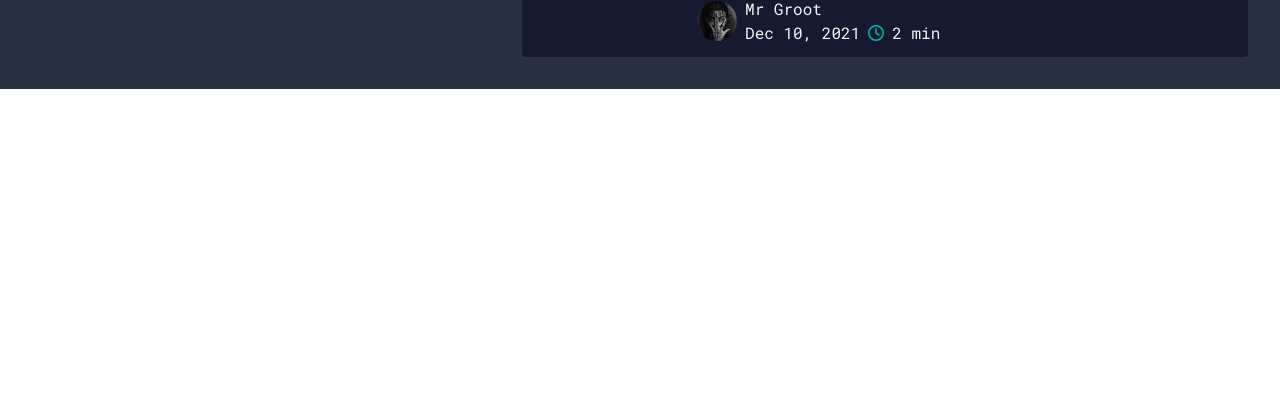
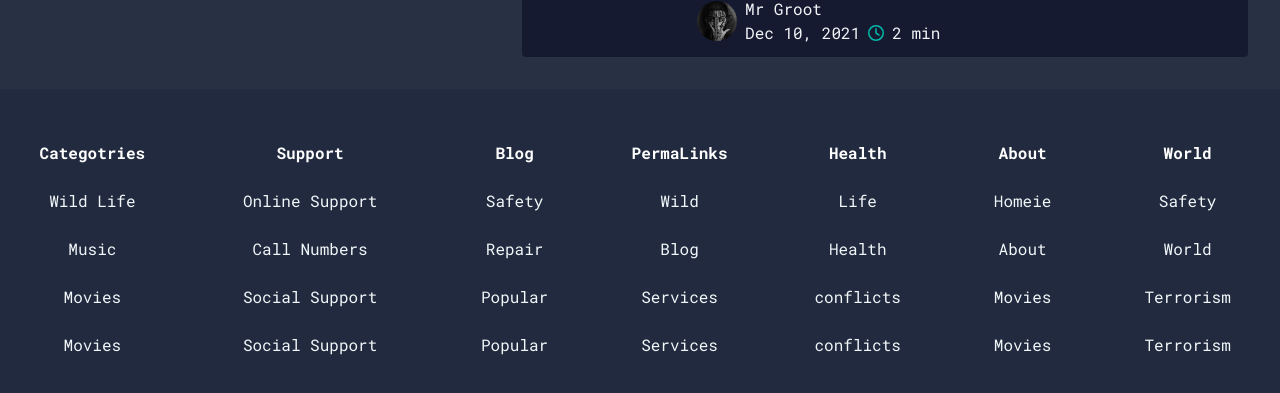
Before and after one commit to MrGrootx/x-blog, a React (Vite) app: page / in a window 1280 px wide. Shown: the part 1391-1784 px from the top of the page. Before the commit the page ends 1480 px from the top, so only its background shows below. Built offline with nearby package versions, Linux system fonts and the light colour scheme; a web font is replaced by a local one.

Commit message:
feat: footer

```diff
--- /dev/null
+++ b/src/components/TheFooter.jsx
@@ -0,0 +1,115 @@
+const TheFooter = () => {
+  return (
+    <div className="bg-ctm3 w-screen">
+      <section className="container mx-auto  py-10">
+        <table className="w-full">
+          <thead className="text-white">
+            <th className="py-3">Categotries</th>
+            <th className="py-3">Support</th>
+            <th className="py-3">Blog</th>
+            <th className="py-3">PermaLinks</th>
+            <th className="py-3">Health</th>
+            <th className="py-3">About</th>
+            <th className="py-3">World</th>
+          </thead>
+          <tbody className=" text-center">
+            <tr>
+              <td className="py-3 px-6 cursor-pointer hover:text-gray-400">
+                Wild Life
+              </td>
+              <td className="py-3 px-6 cursor-pointer hover:text-gray-400">
+                Online Support
+              </td>
+              <td className="py-3 px-6 cursor-pointer hover:text-gray-400">
+                Safety
+              </td>
+              <td className="py-3 px-6 cursor-pointer hover:text-gray-400">
+              Wild
+              </td>
+              <td className="py-3 px-6 cursor-pointer hover:text-gray-400">
+              Life
+              </td>
+              <td className="py-3 px-6 cursor-pointer hover:text-gray-400">
+                Homeie
+              </td>
+              <td className="py-3 px-6 cursor-pointer hover:text-gray-400">
+              Safety
+              </td>
+            </tr>
+            <tr>
+              <td className="py-3 px-6 cursor-pointer hover:text-gray-400">
+                Music
+              </td>
+              <td className="py-3 px-6 cursor-pointer hover:text-gray-400">
+                Call Numbers
+              </td>
+              <td className="py-3 px-6 cursor-pointer hover:text-gray-400">
+                Repair
+              </td>
+              <td className="py-3 px-6 cursor-pointer hover:text-gray-400">
+                Blog
+              </td>
+              <td className="py-3 px-6 cursor-pointer hover:text-gray-400">
+                Health
+              </td>
+              <td className="py-3 px-6 cursor-pointer hover:text-gray-400">
+                About
+              </td>
+              <td className="py-3 px-6 cursor-pointer hover:text-gray-400">
+                World
+              </td>
+            </tr>
+            <tr>
+              <td className="py-3 px-6 cursor-pointer hover:text-gray-400">
+                Movies
+              </td>
+              <td className="py-3 px-6 cursor-pointer hover:text-gray-400">
+                Social Support
+              </td>
+              <td className="py-3 px-6 cursor-pointer hover:text-gray-400">
+                Popular
+              </td>
+              <td className="py-3 px-6 cursor-pointer hover:text-gray-400">
+                Services
+              </td>
+              <td className="py-3 px-6 cursor-pointer hover:text-gray-400">
+                conflicts
+              </td>
+              <td className="py-3 px-6 cursor-pointer hover:text-gray-400">
+                Movies
+              </td>
+              <td className="py-3 px-6 cursor-pointer hover:text-gray-400">
+                Terrorism
+              </td>
+            </tr>
+            <tr>
+              <td className="py-3 px-6 cursor-pointer hover:text-gray-400">
+                Movies
+              </td>
+              <td className="py-3 px-6 cursor-pointer hover:text-gray-400">
+                Social Support
+              </td>
+              <td className="py-3 px-6 cursor-pointer hover:text-gray-400">
+                Popular
+              </td>
+              <td className="py-3 px-6 cursor-pointer hover:text-gray-400">
+                Services
+              </td>
+              <td className="py-3 px-6 cursor-pointer hover:text-gray-400">
+                conflicts
+              </td>
+              <td className="py-3 px-6 cursor-pointer hover:text-gray-400">
+                Movies
+              </td>
+              <td className="py-3 px-6 cursor-pointer hover:text-gray-400">
+                Terrorism
+              </td>
+            </tr>
+          </tbody>
+        </table>
+      </section>
+    </div>
+  );
+};
+
+export default TheFooter;
--- a/src/pages/Home.jsx
+++ b/src/pages/Home.jsx
@@ -2,6 +2,7 @@ import img from "../assets/home/2.png";
 import Typed from "typed.js";
 import React from "react";
 import BlogPage from "./BlogPage";
+import TheFooter from "../components/TheFooter";
 const Home = () => {
   const el = React.useRef(null);
 
@@ -47,6 +48,7 @@ const Home = () => {
       </main>
 
       <BlogPage />
+      <TheFooter/>
     </div>
   );
 };
```
